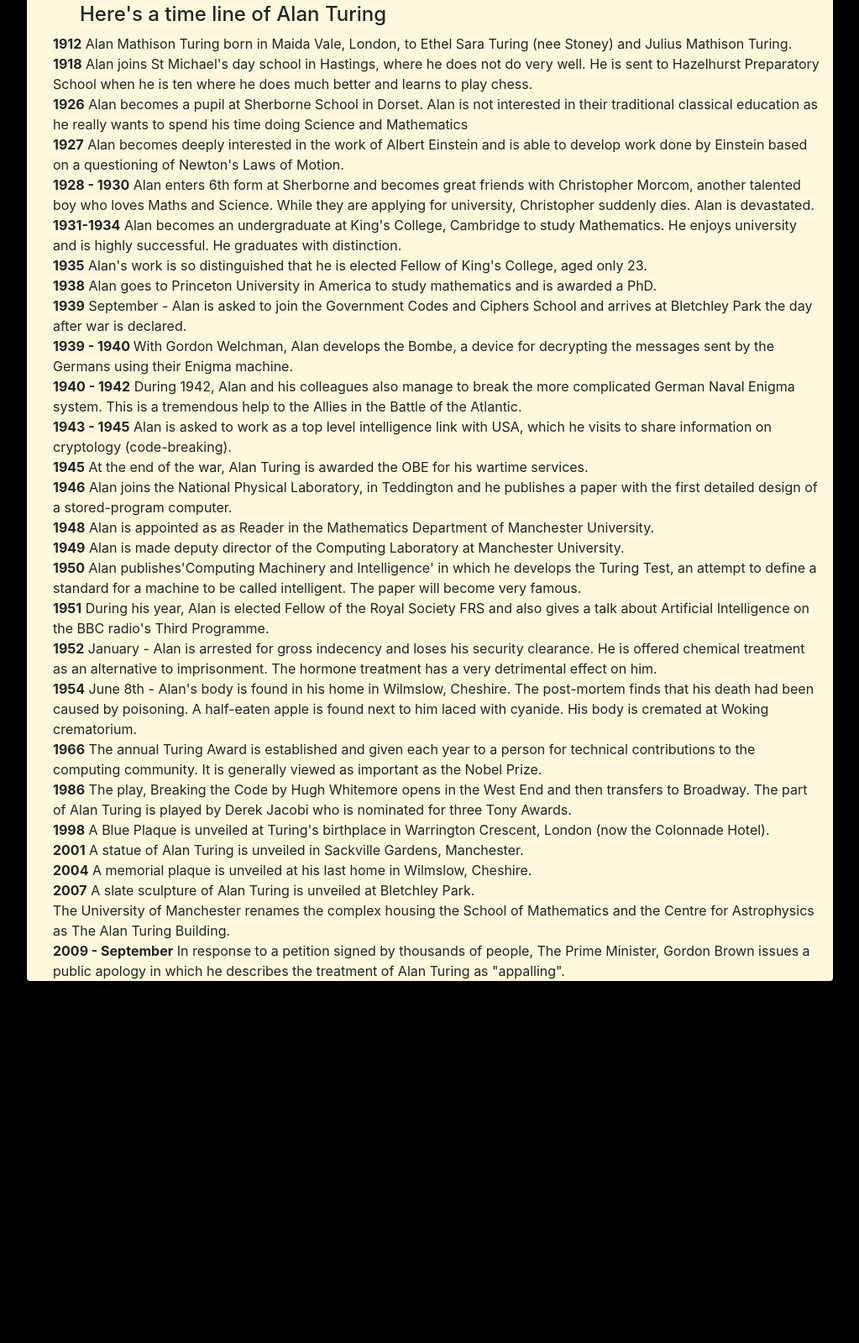
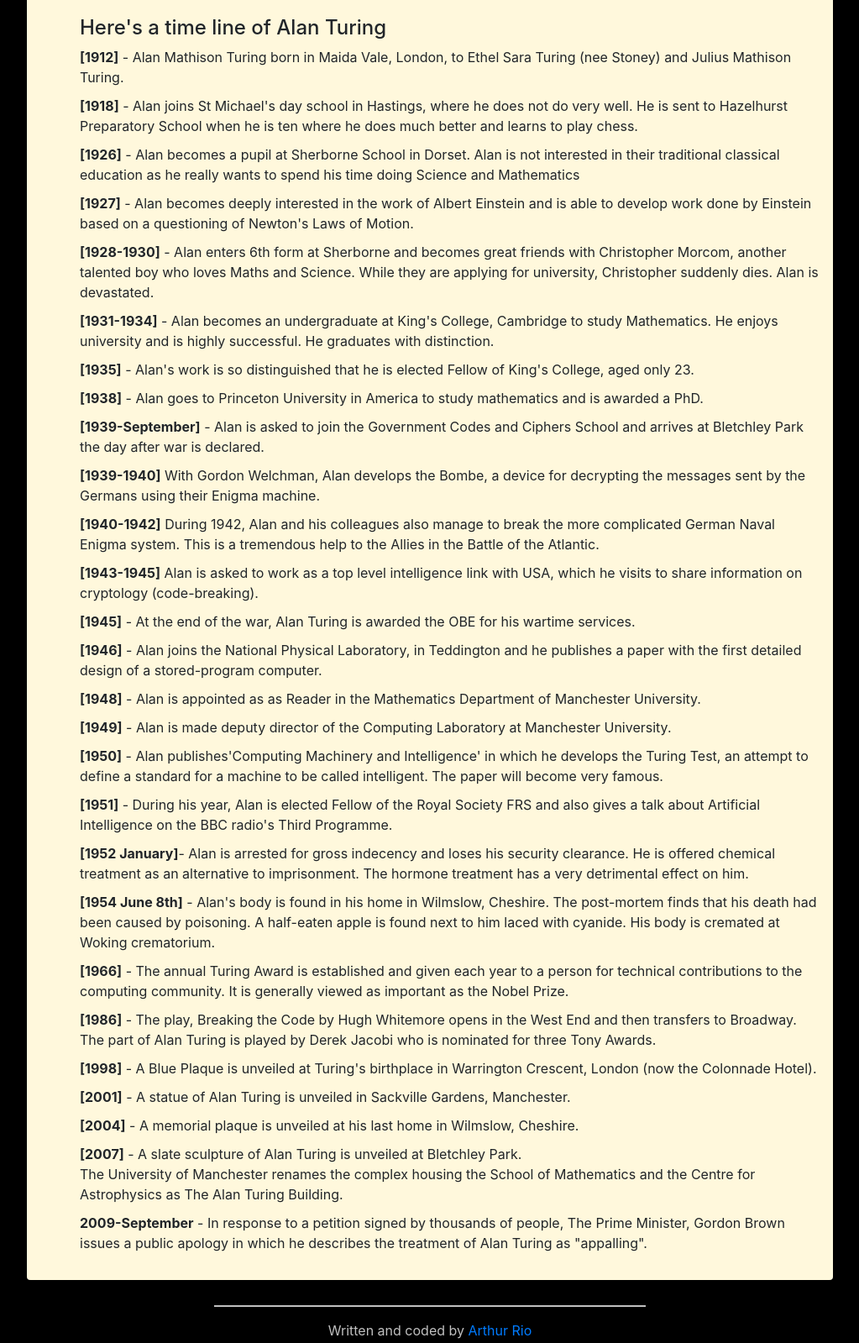
Before and after one commit to arthurrio/alan-turing-tribute, a plain HTML site: page index.html in a window 1280 px wide. Shown: the part 861-2460 px from the top of the page at 84% size, without its empty margins (128-1151 px from the left). Before the commit the page ends 2059 px from the top, so only its background shows below. Drawn offline with nearby package versions, Linux system fonts and the light colour scheme.

Commit message:
Ajust padding container and margin-botton timeline

```diff
--- a/css/style.css
+++ b/css/style.css
@@ -35,3 +35,7 @@
     font-style: italic;
 
 }
+
+.timeline-turing li{
+    margin: 0 0 10px 0;
+}
--- a/index.html
+++ b/index.html
@@ -7,7 +7,7 @@
 
 
     <link rel="stylesheet" href="https://maxcdn.bootstrapcdn.com/bootstrap/4.0.0/css/bootstrap.min.css" integrity="sha384-Gn5384xqQ1aoWXA+058RXPxPg6fy4IWvTNh0E263XmFcJlSAwiGgFAW/dAiS6JXm"
-    crossorigin="anonymous">
+        crossorigin="anonymous">
     <link rel="stylesheet" type="text/css" href="css/style.css">
     <script src="https://code.jquery.com/jquery-3.2.1.slim.min.js" integrity="sha384-KJ3o2DKtIkvYIK3UENzmM7KCkRr/rE9/Qpg6aAZGJwFDMVNA/GpGFF93hXpG5KkN"
         crossorigin="anonymous"></script>
@@ -23,7 +23,7 @@
 
 <body>
 
-    <div id="main" class="container rounded w-75">
+    <div id="main" class="container rounded w-75 py-3">
         <h1 class="text-center"> Alan Mathison Turing </h1>
         <blockquote class="text-center">The father of theoretical computer science and artificial intelligence</blockquote>
 
@@ -35,97 +35,126 @@
 
         <h4 class="ml-5 mt-5">Here's a time line of Alan Turing </h4>
 
-        <ul class="ml-3 list-unstyled">
+        <ul class="ml-5 mb-3 list-unstyled timeline-turing">
             <li>
-                <b>1912</b> Alan Mathison Turing born in Maida Vale, London, to Ethel Sara Turing (nee Stoney) and Julius Mathison
-                Turing.</li>
+                <b> [1912]</b> - Alan Mathison Turing born in Maida Vale, London, to Ethel Sara Turing (nee Stoney) and Julius
+                Mathison Turing.
+            </li>
+
             <li>
-                <b>1918</b> Alan joins St Michael's day school in Hastings, where he does not do very well. He is sent to Hazelhurst
-                Preparatory School when he is ten where he does much better and learns to play chess.
+                <b> [1918]</b> - Alan joins St Michael's day school in Hastings, where he does not do very well. He is sent to
+                Hazelhurst Preparatory School when he is ten where he does much better and learns to play chess.</li>
+
+
+            <li>
+                <b> [1926]</b> - Alan becomes a pupil at Sherborne School in Dorset. Alan is not interested in their traditional
+                classical education as he really wants to spend his time doing Science and Mathematics</li>
+
+
+            <li>
+                <b> [1927]</b> - Alan becomes deeply interested in the work of Albert Einstein and is able to develop work done
+                by Einstein based on a questioning of Newton's Laws of Motion.</li>
+
+
+            <li>
+                <b> [1928-1930]</b> - Alan enters 6th form at Sherborne and becomes great friends with Christopher Morcom, another
+                talented boy who loves Maths and Science. While they are applying for university, Christopher suddenly dies.
+                Alan is devastated.</li>
+
+
+            <li>
+                <b> [1931-1934]</b> - Alan becomes an undergraduate at King's College, Cambridge to study Mathematics. He enjoys
+                university and is highly successful. He graduates with distinction.</li>
+
+
+            <li>
+                <b> [1935]</b> - Alan's work is so distinguished that he is elected Fellow of King's College, aged only 23.</li>
+
+            <li>
+                <b> [1938]</b> - Alan goes to Princeton University in America to study mathematics and is awarded a PhD.</li>
+
+            <li>
+                <b> [1939-September]</b> - Alan is asked to join the Government Codes and Ciphers School and arrives at Bletchley
+                Park the day after war is declared.</li>
+
+
+            <li>
+                <b> [1939-1940]</b> With Gordon Welchman, Alan develops the Bombe, a device for decrypting the messages sent
+                by the Germans using their Enigma machine.</li>
+
+            <li>
+                <b> [1940-1942]</b> During 1942, Alan and his colleagues also manage to break the more complicated German Naval
+                Enigma system. This is a tremendous help to the Allies in the Battle of the Atlantic.</li>
+
+            <li>
+                <b> [1943-1945]</b> Alan is asked to work as a top level intelligence link with USA, which he visits to share
+                information on cryptology (code-breaking).</li>
+
+            <li>
+                <b> [1945]</b> - At the end of the war, Alan Turing is awarded the OBE for his wartime services.
             </li>
             <li>
-                <b>1926</b> Alan becomes a pupil at Sherborne School in Dorset. Alan is not interested in their traditional
-                classical education as he really wants to spend his time doing Science and Mathematics
+                <b> [1946]</b> - Alan joins the National Physical Laboratory, in Teddington and he publishes a paper with the
+                first detailed design of a stored-program computer.</li>
+
+            <li>
+                <b> [1948]</b> - Alan is appointed as as Reader in the Mathematics Department of Manchester University.
             </li>
             <li>
-                <b>1927</b> Alan becomes deeply interested in the work of Albert Einstein and is able to develop work done by
-                Einstein based on a questioning of Newton's Laws of Motion.
+                <b> [1949]</b> - Alan is made deputy director of the Computing Laboratory at Manchester University.
             </li>
             <li>
-                <b>1928 - 1930</b> Alan enters 6th form at Sherborne and becomes great friends with Christopher Morcom, another
-                talented boy who loves Maths and Science. While they are applying for university, Christopher suddenly dies.
-                Alan is devastated.
+                <b> [1950]</b> - Alan publishes'Computing Machinery and Intelligence' in which he develops the Turing Test, an
+                attempt to define a standard for a machine to be called intelligent. The paper will become very famous.</li>
+
+            <li>
+                <b> [1951]</b> - During his year, Alan is elected Fellow of the Royal Society FRS and also gives a talk about
+                Artificial Intelligence on the BBC radio's Third Programme. </li>
+
+            <li>
+                <b> [1952 January]</b>- Alan is arrested for gross indecency and loses his security clearance. He is offered
+                chemical treatment as an alternative to imprisonment. The hormone treatment has a very detrimental effect
+                on him.</li>
+
+            <li>
+                <b> [1954 June 8th]</b> - Alan's body is found in his home in Wilmslow, Cheshire. The post-mortem finds that
+                his death had been caused by poisoning. A half-eaten apple is found next to him laced with cyanide. His body
+                is cremated at Woking crematorium.</li>
+
+            <li>
+                <b> [1966]</b> - The annual Turing Award is established and given each year to a person for technical contributions
+                to the computing community. It is generally viewed as important as the Nobel Prize.</li>
+
+            <li>
+                <b> [1986]</b> - The play, Breaking the Code by Hugh Whitemore opens in the West End and then transfers to Broadway.
+                The part of Alan Turing is played by Derek Jacobi who is nominated for three Tony Awards.</li>
+
+            <li>
+                <b> [1998]</b> - A Blue Plaque is unveiled at Turing's birthplace in Warrington Crescent, London (now the Colonnade
+                Hotel). </li>
+
+            <li>
+                <b> [2001]</b> - A statue of Alan Turing is unveiled in Sackville Gardens, Manchester.</li>
+            <li>
+                <b> [2004]</b> - A memorial plaque is unveiled at his last home in Wilmslow, Cheshire.
             </li>
             <li>
-                <b>1931-1934</b> Alan becomes an undergraduate at King's College, Cambridge to study Mathematics. He enjoys
-                university and is highly successful. He graduates with distinction.
-            </li>
+                <b> [2007]</b> - A slate sculpture of Alan Turing is unveiled at Bletchley Park.
+                <br/> The University of Manchester renames the complex housing the School of Mathematics and the Centre for Astrophysics
+                as The Alan Turing Building.</li>
+
             <li>
-                <b>1935</b> Alan's work is so distinguished that he is elected Fellow of King's College, aged only 23.
-            </li>
-            <li>
-                <b>1938</b> Alan goes to Princeton University in America to study mathematics and is awarded a PhD.
-            </li>
-            <li>
-                <b>1939</b> September - Alan is asked to join the Government Codes and Ciphers School and arrives at Bletchley
-                Park the day after war is declared.
-            </li>
-            <li>
-                <b>1939 - 1940 </b> With Gordon Welchman, Alan develops the Bombe, a device for decrypting the messages sent
-                by the Germans using their Enigma machine.</li>
-            <li>
-                <b>1940 - 1942</b> During 1942, Alan and his colleagues also manage to break the more complicated German Naval
-                Enigma system. This is a tremendous help to the Allies in the Battle of the Atlantic.</li>
-            <li>
-                <b>1943 - 1945</b> Alan is asked to work as a top level intelligence link with USA, which he visits to share
-                information on cryptology (code-breaking).</li>
-            <li>
-                <b>1945</b> At the end of the war, Alan Turing is awarded the OBE for his wartime services.</li>
-            <li>
-                <b>1946</b> Alan joins the National Physical Laboratory, in Teddington and he publishes a paper with the first
-                detailed design of a stored-program computer.</li>
-            <li>
-                <b>1948</b> Alan is appointed as as Reader in the Mathematics Department of Manchester University.</li>
-            <li>
-                <b>1949</b> Alan is made deputy director of the Computing Laboratory at Manchester University.</li>
-            <li>
-                <b>1950</b> Alan publishes'Computing Machinery and Intelligence' in which he develops the Turing Test, an attempt
-                to define a standard for a machine to be called intelligent. The paper will become very famous.</li>
-            <li>
-                <b>1951</b> During his year, Alan is elected Fellow of the Royal Society FRS and also gives a talk about Artificial
-                Intelligence on the BBC radio's Third Programme.</li>
-            <li>
-                <b>1952</b> January - Alan is arrested for gross indecency and loses his security clearance. He is offered chemical
-                treatment as an alternative to imprisonment. The hormone treatment has a very detrimental effect on him.</li>
-            <li>
-                <b>1954</b> June 8th - Alan's body is found in his home in Wilmslow, Cheshire. The post-mortem finds that his
-                death had been caused by poisoning. A half-eaten apple is found next to him laced with cyanide. His body
-                is cremated at Woking crematorium.</li>
-            <li>
-                <b>1966</b> The annual Turing Award is established and given each year to a person for technical contributions
-                to the computing community. It is generally viewed as important as the Nobel Prize.</li>
-            <li>
-                <b>1986</b> The play, Breaking the Code by Hugh Whitemore opens in the West End and then transfers to Broadway.
-                The part of Alan Turing is played by Derek Jacobi who is nominated for three Tony Awards.</li>
-            <li>
-                <b>1998</b> A Blue Plaque is unveiled at Turing's birthplace in Warrington Crescent, London (now the Colonnade
-                Hotel).</li>
-            <li>
-                <b>2001</b> A statue of Alan Turing is unveiled in Sackville Gardens, Manchester.</li>
-            <li>
-                <b>2004</b> A memorial plaque is unveiled at his last home in Wilmslow, Cheshire.</li>
-            <li>
-                <b>2007</b> A slate sculpture of Alan Turing is unveiled at Bletchley Park. <br/>
-                            The University of Manchester renames the complex housing the School of Mathematics and the Centre for Astrophysics
-                as The Alan Turing Building.</li>
-            <li>
-                <b>2009 - September</b> In response to a petition signed by thousands of people, The Prime Minister, Gordon
-                Brown issues a public apology in which he describes the treatment of Alan Turing as "appalling".
-                <li>
-
-
+                <b> 2009-September</b> - In response to a petition signed by thousands of people, The Prime Minister, Gordon
+                Brown issues a public apology in which he describes the treatment of Alan Turing as "appalling".</li>
         </ul>
 
+    </div>
+
+    <div class="mx-auto text-center" style="color:silver">
+        <hr style="border: .25px silver solid;width: 40%;">
+        <p>Written and coded by
+            <a href="https://github.com/arthurrio">Arthur Rio</a>
+        </p>
     </div>
 </body>
 
```
